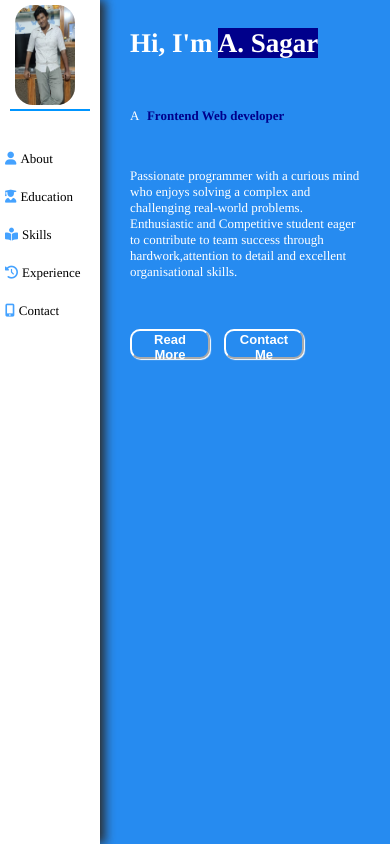
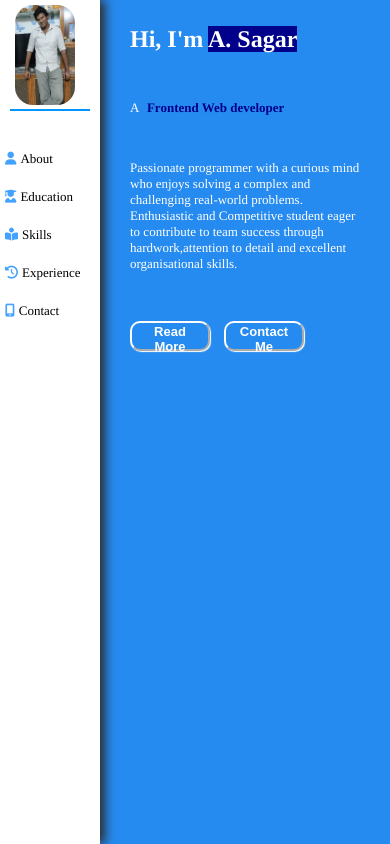
Before and after one commit to sagarforgit/myportfolio, a plain HTML site: page index.html in a window 390 px wide. Shown: the top 844 px of the page. Drawn offline with Linux system fonts and the light colour scheme.

Commit message:
style.css

```diff
--- a/style.css
+++ b/style.css
@@ -69,7 +69,7 @@
         height:100vh;
     }
     #page1 h1{
-        font-size:27px;
+        font-size:24px;
     }
     .front{
         color:darkblue;
```
